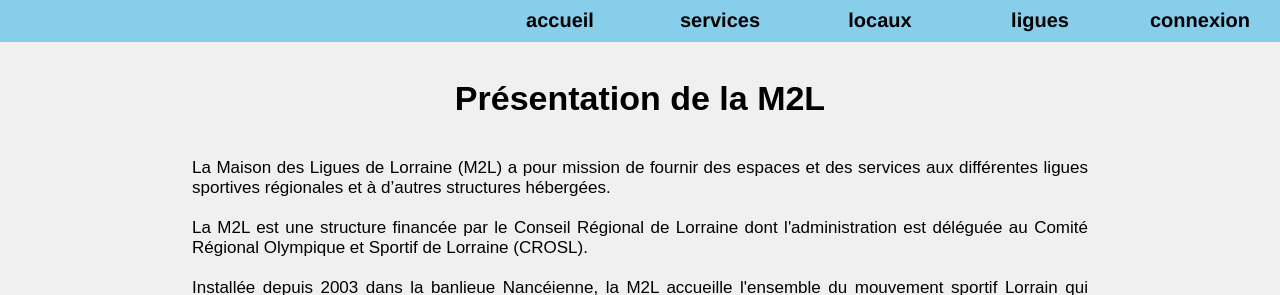
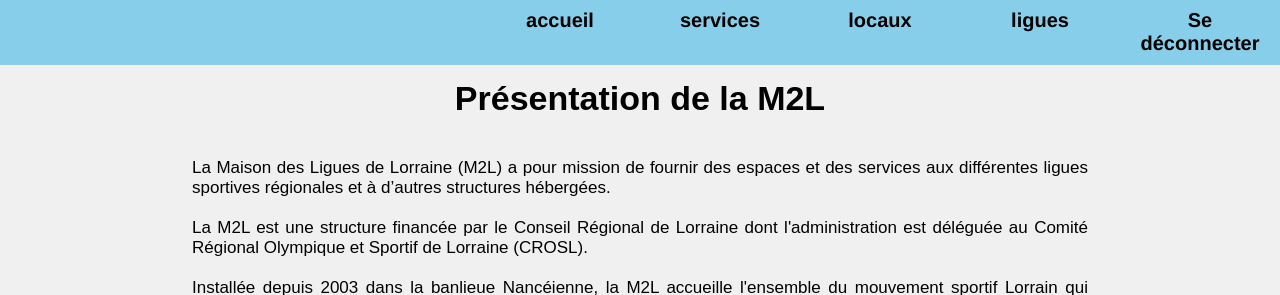
Before and after one commit to rozennrd/ap_m2l_site_dynamique, a PHP site: page /index.php in a window 1280 px wide. Shown: the part 161-456 px from the top of the page. Run offline with PHP 8.4, Linux system fonts and the light colour scheme; the visitor is signed in with stand-in values (Sample User, id 1).

Commit message:
après ajout connexion

```diff
--- a/m2l/controleur/controleurPrincipal.php
+++ b/m2l/controleur/controleurPrincipal.php
@@ -77,9 +77,9 @@
 $m2lMP->ajouterComposant($m2lMP->creerItemLien("services", "Services"));
 $m2lMP->ajouterComposant($m2lMP->creerItemLien("locaux", "Locaux"));
 $m2lMP->ajouterComposant($m2lMP->creerItemLien("ligues", "Ligues"));
-$m2lMP->ajouterComposant($m2lMP->creerItemLien("connexion", $texteItemConnexion));
+$m2lMP->ajouterComposant($m2lMP->creerItemLien( $texteItemConnexion, "connexion"));
 
 $menuPrincipalM2L = $m2lMP->creerMenu($_SESSION['m2lMP'],'m2lMP');
-$debug = $_SESSION['identification'];
+// $debug = $_SESSION['identification'];
 
 include_once dispatcher::dispatch($_SESSION['m2lMP']);
--- a/m2l/vue/vueAccueil.php
+++ b/m2l/vue/vueAccueil.php
@@ -5,7 +5,7 @@
 	<main>
 
 		<?php echo $messageConnexion;?>
-		<?php echo "session identification".$_SESSION['identification'] ?>
+
 		Bonjour
 		<div class='texteAccueil'>
 			<h1><span>Présentation de la M2L</span></h1>
```
